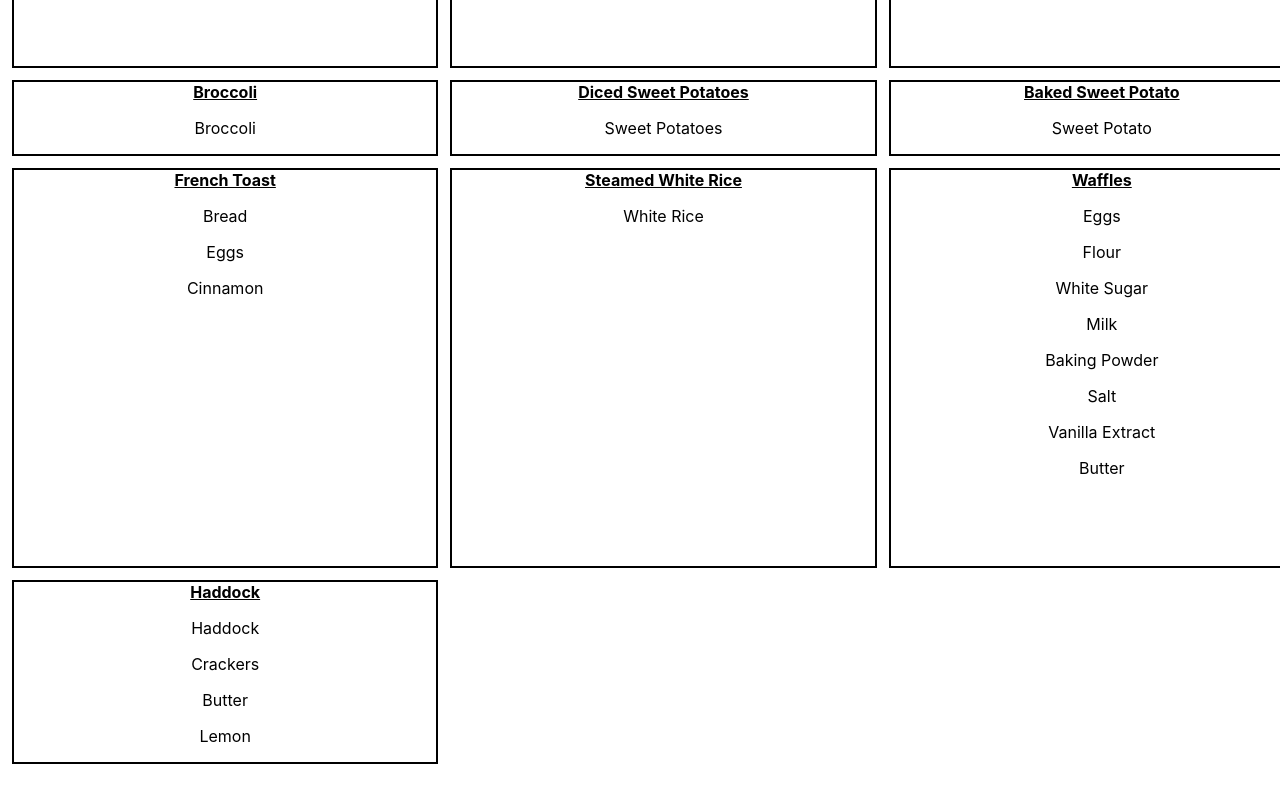
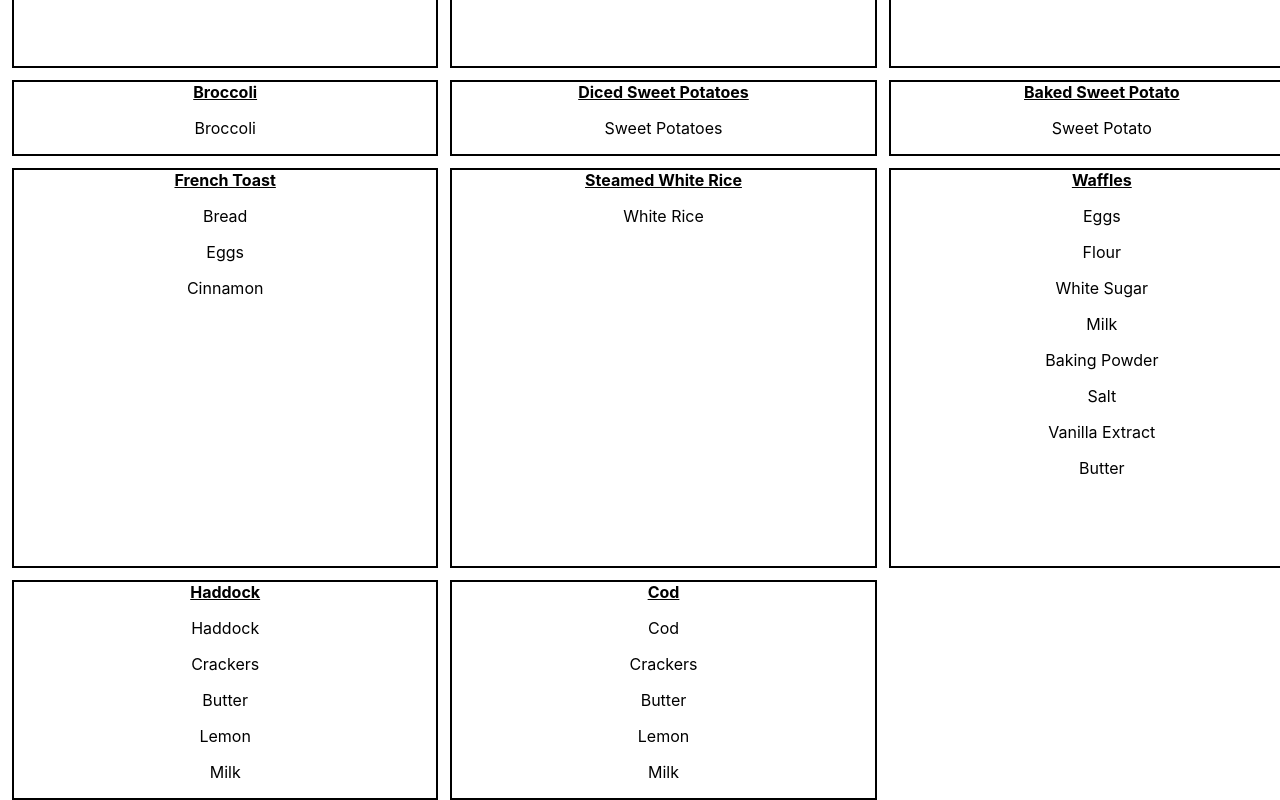
Before and after one commit to Mattmberg/react-recipe-app, a React (Create React App) app in the folder react-recipe-app/: page / in a window 1280 px wide. Shown: the part 2377-3177 px from the top of the page. Before the commit the page ends 3141 px from the top, so only its background shows below. Built offline with nearby package versions, Linux system fonts and the light colour scheme.

Commit message:
Updated a couple of fish recipes

```diff
--- a/react-recipe-app/src/data.js
+++ b/react-recipe-app/src/data.js
@@ -284,6 +284,13 @@ export const recipeData = [
         name:"Haddock",
         category: "",
         description: "",
-        ingredients: ["Haddock", "Crackers", "Butter", "Lemon"],
+        ingredients: ["Haddock", "Crackers", "Butter", "Lemon", "Milk"],
+    },
+    {
+        id: 42,
+        name:"Cod",
+        category: "",
+        description: "",
+        ingredients: ["Cod", "Crackers", "Butter", "Lemon", "Milk"],
     },
 ]
```
